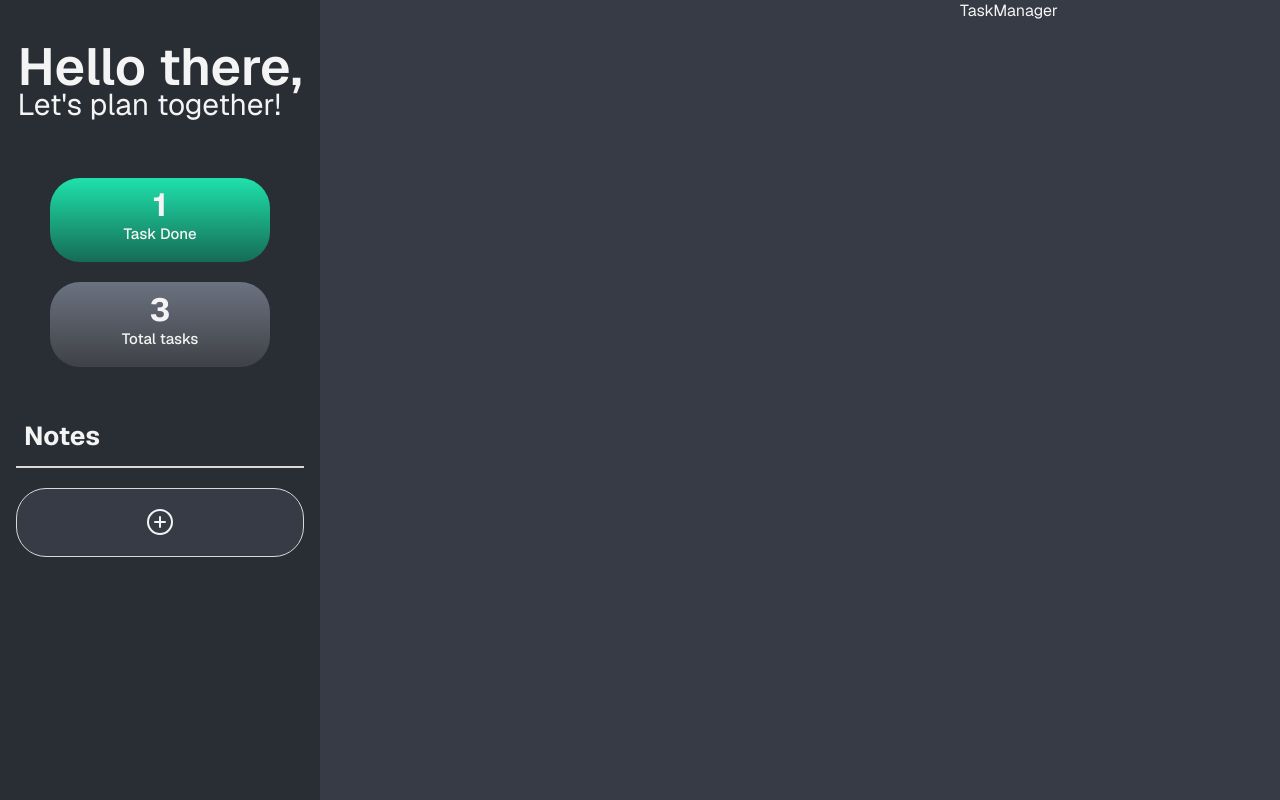
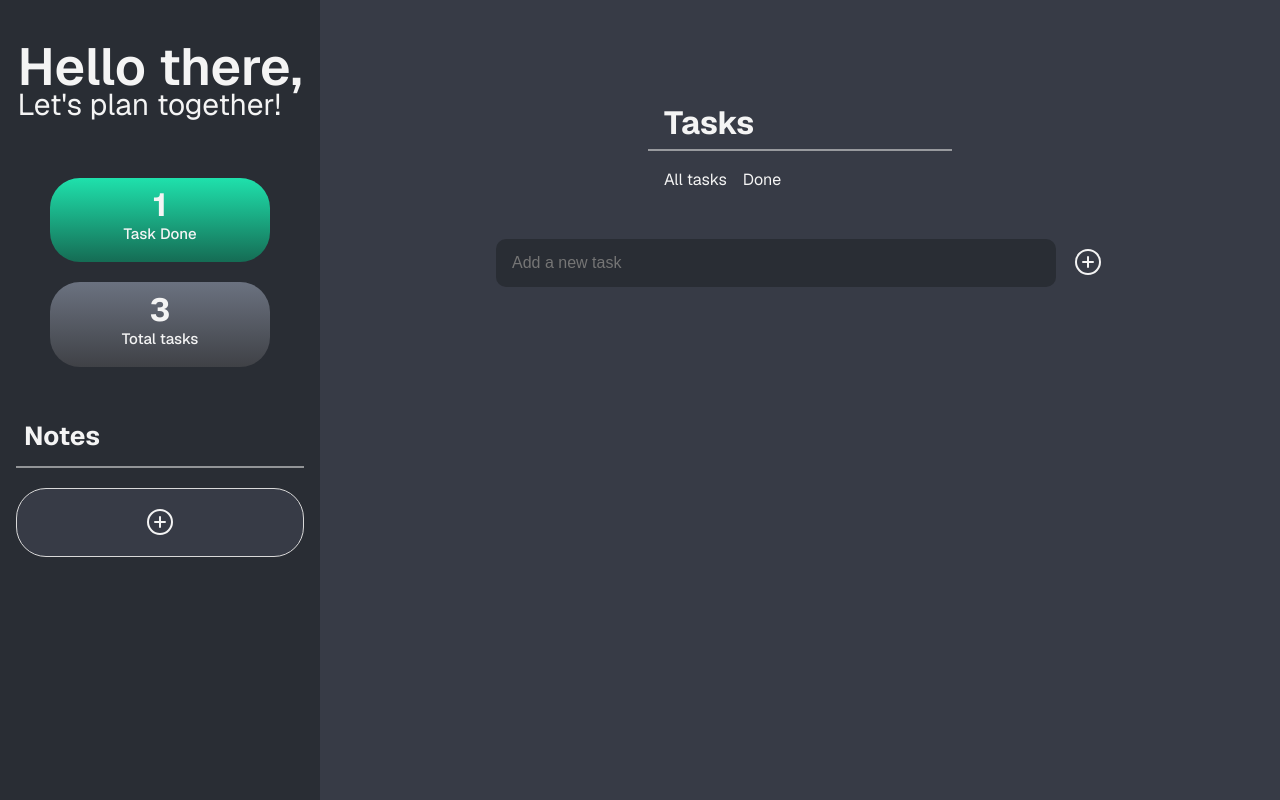
Before and after one commit to caioprezottoo/ToDoList_Project, a React (Vite) app: page / in a window 1280 px wide. Built offline with nearby package versions, Linux system fonts and the light colour scheme.

Commit message:
started implementing TaskManager

```diff
--- a/src/components/Sidebar.jsx
+++ b/src/components/Sidebar.jsx
@@ -35,12 +35,12 @@ export const Sidebar = () => {
 
       {/* Stats */}
       <div className={styles.sidebar__stats}>
-        <div className={styles.sidebar__taskDone}>
+        <div className={styles.sidebar__stats_taskDone}>
           <h1>1</h1>
           <p>Task Done</p>
         </div>
 
-        <div className={styles.sidebar__totalTasks}>
+        <div className={styles.sidebar__stats_totalTasks}>
           <h1>3</h1>
           <p>Total tasks</p>
         </div>
@@ -54,7 +54,7 @@ export const Sidebar = () => {
         {/* Note */}
         <div>
           {notes.map((note) => (
-            <div className={styles.sidebar__noteTab}>
+            <div className={styles.sidebar__notes_noteTab}>
               <textarea
                 value={note.content}
                 onChange={(e) => updateNote(note.id, e.target.value)}
--- a/src/components/Sidebar.module.css
+++ b/src/components/Sidebar.module.css
@@ -26,7 +26,7 @@
     cursor: default;
 }
 
-.sidebar__taskDone {
+.sidebar__stats_taskDone {
     display: flex;
     flex-direction: column;
     justify-content: center;
@@ -41,20 +41,20 @@
     transition: 0.3s ease;
 }
 
-.sidebar__taskDone:hover {
+.sidebar__stats_taskDone:hover {
     transform: scale(1.03);
 }
 
-.sidebar__taskDone h1 {
+.sidebar__stats_taskDone h1 {
     font-size: 2rem;
 }
 
-.sidebar__taskDone p {
+.sidebar__stats_taskDone p {
     font-size: 0.9375rem;
     font-weight: 500;
 }
 
-.sidebar__totalTasks {
+.sidebar__stats_totalTasks {
     display: flex;
     flex-direction: column;
     justify-content: center;
@@ -69,15 +69,15 @@
     transition: 0.3s ease;
 }
 
-.sidebar__totalTasks:hover {
+.sidebar__stats_totalTasks:hover {
     transform: scale(1.03);
 }
 
-.sidebar__totalTasks h1 {
+.sidebar__stats_totalTasks h1 {
     font-size: 2rem;
 }
 
-.sidebar__totalTasks p {
+.sidebar__stats_totalTasks p {
     font-size: 0.9375rem;
     font-weight: 500;
 }
@@ -97,6 +97,7 @@
     width: 18rem;
     border: 1px solid var(--grey-400);
     margin-top: 0.81rem;
+    opacity: 0.6;
 }
 
 .sidebar__notes textarea {
@@ -132,7 +133,7 @@
     background-color: var(--green-200);
 }
 
-.sidebar__noteTab {
+.sidebar__notes_noteTab {
     display: flex;
     flex-direction: row;
     align-items: center;
@@ -141,7 +142,7 @@
     gap: 0.5rem;
 }
 
-.sidebar__noteTab button {
+.sidebar__notes_noteTab button {
     background-color: transparent;
     border: none;
     color: var(--grey-200);
@@ -149,11 +150,11 @@
     transition: 0.2s ease-in;
 }
 
-.sidebar__noteTab button:hover {
+.sidebar__notes_noteTab button:hover {
     color: var(--red);
 }
 
-.sidebar__noteTab textarea {
+.sidebar__notes_noteTab textarea {
     display: flex;
 
     width: 16rem;
--- a/src/components/TaskManager.jsx
+++ b/src/components/TaskManager.jsx
@@ -1,8 +1,80 @@
-import React from 'react'
+import React, { useState } from 'react'
 import styles from './TaskManager.module.css'
+import { PlusCircle, X, CheckCircle } from '@phosphor-icons/react'
+
 
 export const TaskManager = () => {
+  const [taskText, setTaskText] = useState('')
+  const [tasks, setTasks] = useState([])
+
+  const addTask = () => {
+    if (taskText.trim() === '')
+      return;
+
+    const newTask = {
+      id: Date.now(),
+      content: taskText
+    }
+    setTasks([...tasks, newTask])
+
+    setTaskText('')
+  }
+
+  const removeTask = (id) => {
+    setTasks(tasks.filter(task => task.id !== id))
+  }
+
+  const handleInputChange = (e) => {
+    setTaskText(e.target.value)
+  }
+
   return (
-    <div className={styles.taskManagerBody}>TaskManager</div>
+    <div>
+      {/* Header */}
+      <header className={styles.tm__header}>
+        <div>
+          <h1>Tasks</h1>
+          <hr />
+          <nav>
+            <p>All tasks</p>
+            <p>Done</p>
+          </nav>
+        </div>
+      </header>
+
+      {/* Add tasks */}
+      <div className={styles.tm__addTasks}>
+        <input
+          type="text"
+          placeholder='Add a new task'
+          onChange={handleInputChange}
+          value={taskText}
+          // "The current displayed value of this input field must always
+          // be whatever the taskText state variable holds."
+        />
+        <button onClick={addTask}>
+          <PlusCircle size={32} />
+        </button>
+      </div>
+
+      {/* Tasks */}
+      <div className={styles.tm__taskDisplay}>
+        {tasks.map((task) => (
+          <div
+            key={task.id}
+            className={styles.tm__taskDisplay_task}
+          >
+            <div>
+              <button><CheckCircle size={22} /></button>
+              <h3>{task.content}</h3>
+            </div>
+            <button onClick={() => removeTask(task.id)}><X size={22} /></button>
+          </div>
+        ))}
+      </div>
+
+
+
+    </div>
   )
 }
--- a/src/components/TaskManager.module.css
+++ b/src/components/TaskManager.module.css
@@ -1,5 +1,107 @@
-.taskManagerBody {
-  margin-left: 40rem;
-  padding: 0;
-  box-sizing: border-box;
+.tm__header {
+  display: flex;
+  flex-direction: column;
+  align-items: center;
+  justify-content: center;
+
+  margin-top: 6rem;
 }
+
+.tm__header div {
+  width: 35%;
+  padding: 1rem;
+}
+
+.tm__header h1 {
+  padding-left: 1rem;
+}
+
+.tm__header hr {
+  width: 100%;
+  border: 1px solid var(--grey-400);
+  margin: 0.91rem 0 1.11rem 0;
+  opacity: 0.6;
+}
+
+.tm__header nav {
+  display: flex;
+  flex-direction: row;
+
+  gap: 1rem;
+  padding-left: 1rem;
+}
+
+.tm__addTasks {
+  display: flex;
+  flex-direction: row;
+  align-items: center;
+  justify-content: center;
+
+  margin: 2rem 0 6rem 0;
+  gap: 1rem;
+}
+
+.tm__addTasks input {
+  width: 35rem;
+  height: 3rem;
+
+  border-radius: 0.625rem;
+  background-color: var(--grey-800);
+  border: none;
+  padding-left: 1rem;
+  color: var(--grey-200);
+  font-size: 1rem;
+}
+
+.tm__addTasks button {
+  background-color: transparent;
+  border: none;
+  color: var(--grey-200);
+  cursor: pointer;
+  transition: 0.2s;
+  color: var(--grey-200);
+  text-decoration-color: aliceblue;
+}
+
+.tm__addTasks button:hover {
+  transform: scale(1.05);
+}
+
+.tm__taskDisplay {
+  display: grid;
+  grid-template-columns: auto auto;
+  align-items: center;
+  justify-content: center;
+}
+
+.tm__taskDisplay_task {
+  display: flex;
+  flex-direction: row;
+  align-items: center;
+  justify-content: space-between;
+
+  width: 25.5rem;
+  height: 4.5rem;
+  padding: 2rem;
+  margin: 1rem;
+
+  gap: 1rem;
+  background: var(--grey-800);
+  border-radius: 1.875rem;
+}
+
+.tm__taskDisplay_task div {
+  display: flex;
+  flex-direction: row;
+  align-items: center;
+
+  gap: 1.5rem;
+}
+
+.tm__taskDisplay_task button {
+  background-color: transparent;
+  border: none;
+  color: var(--grey-200);
+  cursor: pointer;
+  transition: 0.2s ease-in;
+}
```
